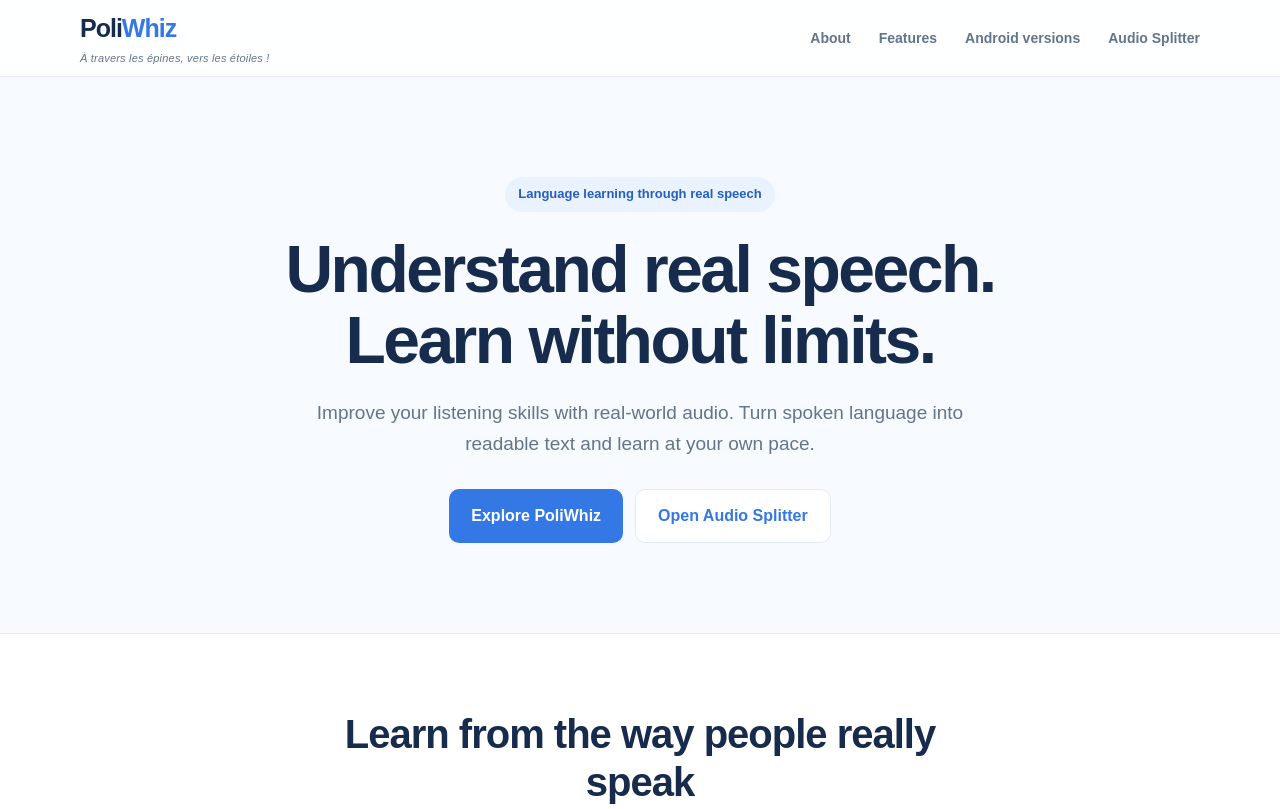
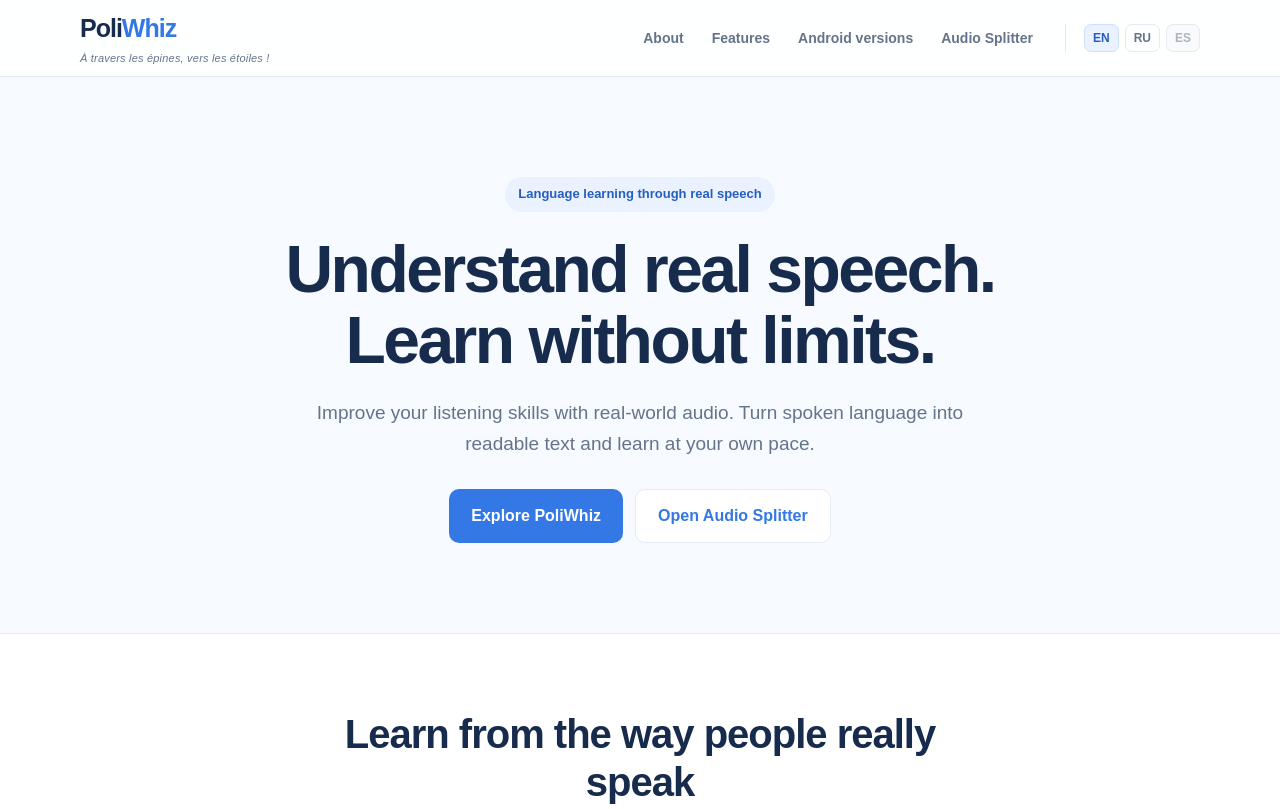
Before and after one commit to gofits-dot/PoliWhiz-Audio-Tools, a plain HTML site: page web/home.html in a window 1280 px wide. Shown: the top 809 px of the page. Drawn offline with Linux system fonts and the light colour scheme.

Commit message:
Add language switcher to homepages

```diff
--- a/web/home.html
+++ b/web/home.html
@@ -93,6 +93,38 @@
             color: var(--blue);
         }
 
+        .language-switcher {
+            display: flex;
+            align-items: center;
+            gap: 6px;
+            margin-left: 4px;
+            padding-left: 18px;
+            border-left: 1px solid var(--border);
+        }
+
+        .language-switcher a,
+        .language-switcher span {
+            min-width: 34px;
+            padding: 5px 8px;
+            border: 1px solid var(--border);
+            border-radius: 7px;
+            text-align: center;
+            font-size: 12px;
+            line-height: 1.4;
+            font-weight: 700;
+        }
+
+        .language-switcher .active {
+            color: var(--blue-dark);
+            background: var(--blue-light);
+            border-color: #cfe0ff;
+        }
+
+        .language-switcher .disabled {
+            color: #aab4c3;
+            background: #f8fafc;
+            cursor: not-allowed;
+        }
         .button {
             display: inline-flex;
             align-items: center;
@@ -369,6 +401,11 @@
             <a href="#features">Features</a>
             <a href="#versions">Android versions</a>
             <a href="#splitter">Audio Splitter</a>
+            <div class="language-switcher" aria-label="Language selection">
+                <span class="active" aria-current="page">EN</span>
+                <a href="/ru" lang="ru">RU</a>
+                <span class="disabled" aria-disabled="true" title="Coming soon">ES</span>
+            </div>
         </nav>
     </div>
 </header>
```
Also changed, not shown: web/home_ru.html (+37 -0 lines).
